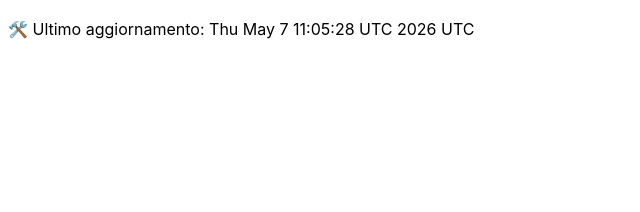
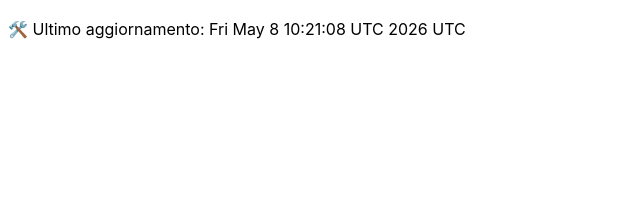
Before and after one commit to DanteTrb/DanteTrb.github.io, a Jekyll site: the page built from badges.md, in a window 1280 px wide. Shown: the top 212 px of the page, without its empty margins (0-640 px from the left). Built offline with Jekyll 4.4.1, drawn with Linux system fonts in a browser that asks for light colours; our own code applies the rules of GitHub Pages for plain Markdown files.

```diff
--- a/badges.md
+++ b/badges.md
@@ -1 +1 @@
-🛠️ Ultimo aggiornamento: Thu May  7 11:05:28 UTC 2026 UTC
+🛠️ Ultimo aggiornamento: Fri May  8 10:21:08 UTC 2026 UTC
```
